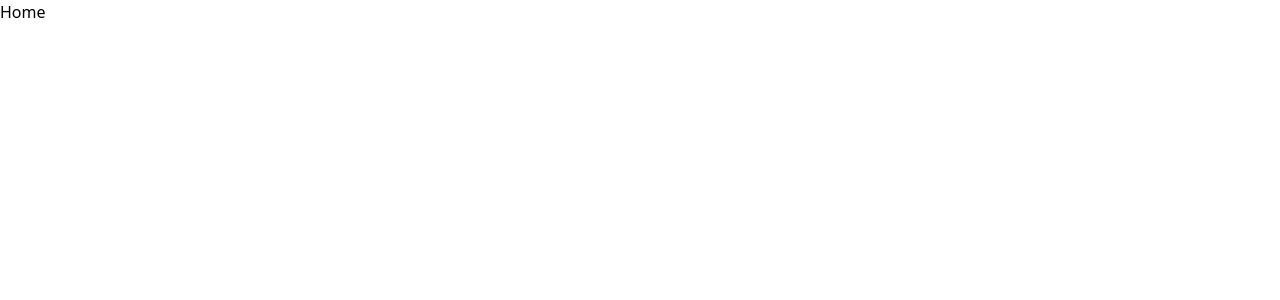
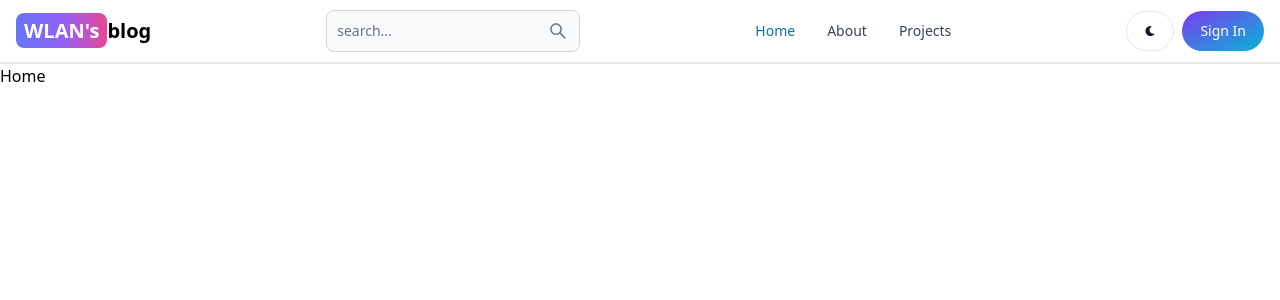
Before and after one commit to nishshanka20/Blog_app, a React (Vite) app in the folder client/: page / in a window 1280 px wide. Shown: the top 300 px of the page. Built offline with nearby package versions, Linux system fonts and the light colour scheme.

Commit message:
create the header section

```diff
--- a/client/package.json
+++ b/client/package.json
@@ -10,8 +10,10 @@
     "preview": "vite preview"
   },
   "dependencies": {
+    "flowbite-react": "^0.7.2",
     "react": "^18.2.0",
     "react-dom": "^18.2.0",
+    "react-icons": "^5.0.1",
     "react-router-dom": "^6.21.3"
   },
   "devDependencies": {
--- a/client/src/App.jsx
+++ b/client/src/App.jsx
@@ -6,10 +6,12 @@
 import Projects from './pages/Projects'
 import Home from './pages/Home'
 import About from './pages/About'
+import Header from './components/Header'
 
 function App() {
   return (
     <BrowserRouter>
+    <Header/>
     <Routes>
       <Route path="/" element={<Home />}/>
       <Route path="/about" element={<About />}/>
--- /dev/null
+++ b/client/src/components/Header.jsx
@@ -0,0 +1,59 @@
+import React from 'react'
+import {Button, Navbar, TextInput} from 'flowbite-react'
+import {Link,useLocation} from 'react-router-dom'
+import {AiOutlineSearch} from 'react-icons/ai'
+import {FaMoon} from 'react-icons/fa'
+
+function Header() {
+  const path=useLocation().pathname;
+  return (
+    <Navbar className='border-b-2'>
+      <Link to="/" className='self-center whitespace-nowrap text-sm sm:text-xl font-semibold dark:text-white'>
+        <span className='px-2 py-1 bg-gradient-to-r from-indigo-500 via-purple-500 to-pink-500 rounded-lg text-white'>WLAN's</span>
+        blog
+      </Link>
+      <form>
+        <TextInput
+        type='text'
+        placeholder='search...'
+        rightIcon={AiOutlineSearch}
+        className='hidden lg:inline'/>
+
+      </form>
+      <Button className='w-12 h-10 lg:hidden' color='gray' pill>
+        <AiOutlineSearch/>
+      </Button>
+      <div className='flex gap-2 md:order-2'>
+        <Button className='w-12 h-10 hidden sm:inline' color='gray'pill >
+          <FaMoon/>
+        </Button>
+        <Link to='sign-in'>
+        <Button gradientDuoTone={'purpleToBlue'} pill>
+          Sign In
+        </Button>
+        </Link>
+        <Navbar.Toggle/>
+
+      </div>
+      <Navbar.Collapse>
+          <Navbar.Link active={path==='/'} as={'div'}>
+            <Link to='/'>
+              Home
+            </Link>
+          </Navbar.Link>
+          <Navbar.Link active={path==='/about'} as={'div'}>
+            <Link to='/about'>
+              About
+            </Link>
+          </Navbar.Link>
+          <Navbar.Link active={path==='/projects'} as={'div'}>
+            <Link to='/projects'>
+              Projects
+            </Link>
+          </Navbar.Link>
+        </Navbar.Collapse>
+    </Navbar>
+  )
+}
+
+export default Header
--- a/client/tailwind.config.js
+++ b/client/tailwind.config.js
@@ -1,8 +1,12 @@
 /** @type {import('tailwindcss').Config} */
 export default {
-  content: ["./index.html", "./src/**/*.{js,ts,jsx,tsx}"],
+  content: [
+    "./index.html",
+    "./src/**/*.{js,ts,jsx,tsx}",
+    "node_modules/flowbite-react/lib/esm/**/*.js",
+  ],
   theme: {
     extend: {},
   },
-  plugins: [],
+  plugins: [require("flowbite/plugin")],
 };
```
Also changed, not shown: 1 other file (tests, documents, lock files or other folders).
